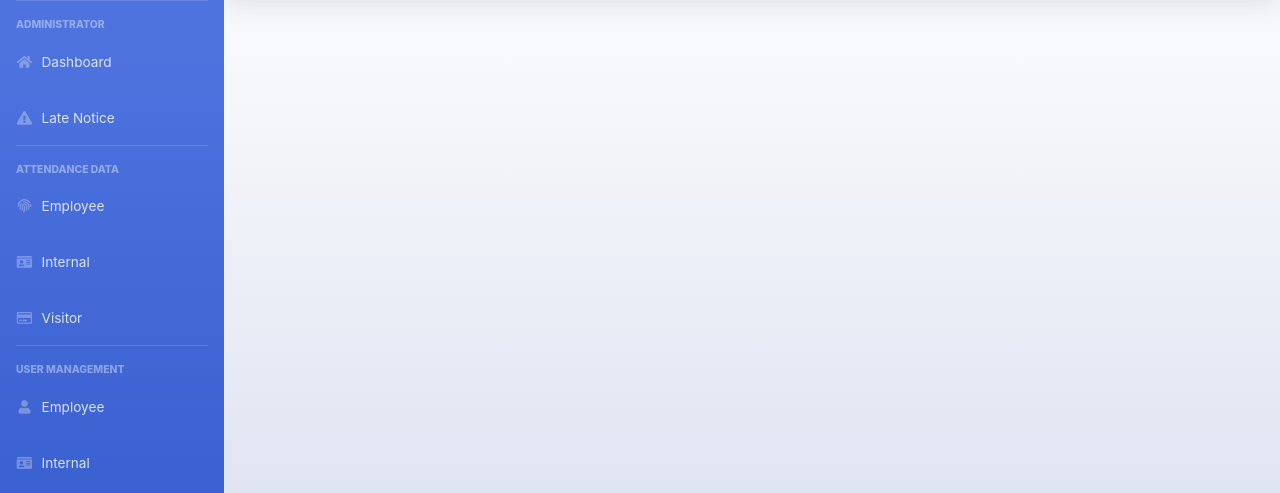
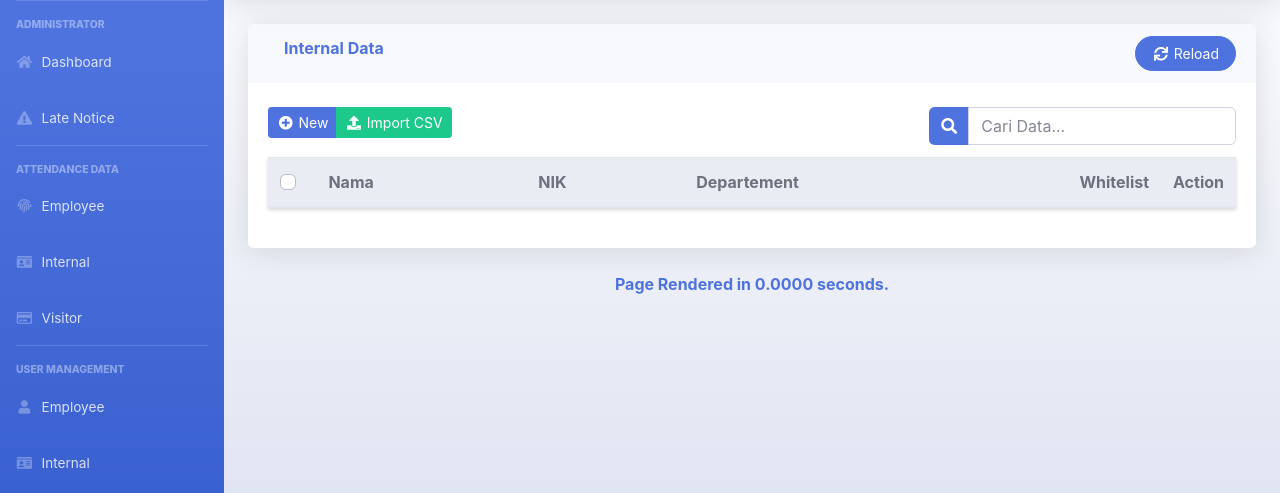
Before and after one commit to fikriomar16/attendance, a CodeIgniter app: page /attendance-system/index.php/managementcontroller/visitor in a window 1280 px wide. Shown: the part 70-563 px from the top of the page. Run offline with CodeIgniter, Linux system fonts and the light colour scheme; the visitor is signed in with stand-in values (Sample User, id 1); lists and menus that the app fills with data are empty; some web fonts are replaced.

Commit message:
Update Layout & DataTable for Management

```diff
--- a/application/config/routes.php
+++ b/application/config/routes.php
@@ -79,6 +79,9 @@ $route = [
 	'management/visitor' => 'ManagementController/visitor',
 	'management/departement' => 'ManagementController/departement',
 	'management/dt_dept' => 'ManagementController/dt_dept',
+	'management/dt_employee' => 'ManagementController/dt_employee',
+	'management/dt_internal' => 'ManagementController/dt_internal',
+	'management/dt_visitor' => 'ManagementController/dt_visitor',
 
 	'schedule' => 'ScheduleController',
 	'schedule/employee' => 'ScheduleController/employee',
@@ -86,10 +89,10 @@ $route = [
 
 	'setup' => 'SetupController',
 	'setup/gate' => 'SetupController/gate',
+	'setup/card' => 'SetupController/card',
+	'setup/duration' => 'SetupController/duration',
+	'setup/menu' => 'SetupController/menu',
 	'setup/dt_gate' => 'SetupController/dt_gate',
-	'setup/card' => 'SetupController/card',
 	'setup/dt_card' => 'SetupController/dt_card',
-	'setup/duration' => 'SetupController/duration',
 	'setup/dt_duration' => 'SetupController/dt_duration',
-	'setup/menu' => 'SetupController/menu',
 ];
--- a/application/controllers/ManagementController.php
+++ b/application/controllers/ManagementController.php
@@ -28,6 +28,42 @@ class ManagementController extends CI_Controller {
 		$this->load->view('management/employee', $data);
 		$this->load->view('components/footer', $data);
 	}
+	public function dt_employee()
+	{
+		$list = $this->management->datatable_employee();
+		$data = [];
+		$no = $_POST['start'];
+		foreach ($list as $emp) {
+			if ($emp->whitelist == 0) {
+				$active = '';
+			} elseif ($emp->whitelist == 1) {
+				$active = 'checked';
+			}
+			$no++;
+			$row = [];
+			$row[] = '<div class="custom-control custom-checkbox mx-auto text-center">
+			<input type="checkbox" id="chk_'.$emp->id.'" class="custom-control-input chk_1"/>
+			<label class="custom-control-label" for="chk_'.$emp->id.'"></label>
+			</div>';
+			$row[] = $emp->nama;
+			$row[] = $emp->pid;
+			$row[] = $emp->name;
+			$row[] = '<div class="custom-control custom-switch">
+			<input type="checkbox" class="custom-control-input" id="wl'.$emp->id.'" '.$active.'>
+			<label class="custom-control-label" for="wl'.$emp->id.'"></label>
+			</div>';
+			$row[] = '<button type="button" class="btn btn-primary btn-sm btn-edit" data-id="'.$emp->id.'" onclick="angular.element(this).scope().edit('.$emp->id.')"><i class="fas fa-fw fa-edit"></i></button>';
+
+			$data[] = $row;
+		}
+		$output = [
+			"draw" => $_POST['draw'],
+			"recordsTotal" => $this->management->count_all_employee(),
+			"recordsFiltered" => $this->management->count_filtered_employee(),
+			"data" => $data,
+		];
+		echo json_encode($output);
+	}
 
 	public function internal()
 	{
@@ -42,6 +78,42 @@ class ManagementController extends CI_Controller {
 		$this->load->view('components/topbar', $data);
 		$this->load->view('management/internal', $data);
 		$this->load->view('components/footer', $data);
+	}
+	public function dt_internal()
+	{
+		$list = $this->management->datatable_internal();
+		$data = [];
+		$no = $_POST['start'];
+		foreach ($list as $int) {
+			if ($int->whitelist == 0) {
+				$active = '';
+			} elseif ($int->whitelist == 1) {
+				$active = 'checked';
+			}
+			$no++;
+			$row = [];
+			$row[] = '<div class="custom-control custom-checkbox mx-auto text-center">
+			<input type="checkbox" id="chk_'.$int->id.'" class="custom-control-input chk_1"/>
+			<label class="custom-control-label" for="chk_'.$int->id.'"></label>
+			</div>';
+			$row[] = $int->nama;
+			$row[] = $int->pid;
+			$row[] = $int->name;
+			$row[] = '<div class="custom-control custom-switch">
+			<input type="checkbox" class="custom-control-input" id="wl'.$int->id.'" '.$active.'>
+			<label class="custom-control-label" for="wl'.$int->id.'"></label>
+			</div>';
+			$row[] = '<button type="button" class="btn btn-primary btn-sm btn-edit" data-id="'.$int->id.'" onclick="angular.element(this).scope().edit('.$int->id.')"><i class="fas fa-fw fa-edit"></i></button>';
+
+			$data[] = $row;
+		}
+		$output = [
+			"draw" => $_POST['draw'],
+			"recordsTotal" => $this->management->count_all_internal(),
+			"recordsFiltered" => $this->management->count_filtered_internal(),
+			"data" => $data,
+		];
+		echo json_encode($output);
 	}
 
 	public function visitor()
@@ -58,6 +130,42 @@ class ManagementController extends CI_Controller {
 		$this->load->view('management/visitor', $data);
 		$this->load->view('components/footer', $data);
 	}
+	public function dt_visitor()
+	{
+		$list = $this->management->datatable_visitor();
+		$data = [];
+		$no = $_POST['start'];
+		foreach ($list as $vis) {
+			if ($vis->whitelist == 0) {
+				$active = '';
+			} elseif ($vis->whitelist == 1) {
+				$active = 'checked';
+			}
+			$no++;
+			$row = [];
+			$row[] = '<div class="custom-control custom-checkbox mx-auto text-center">
+			<input type="checkbox" id="chk_'.$vis->id.'" class="custom-control-input chk_1"/>
+			<label class="custom-control-label" for="chk_'.$vis->id.'"></label>
+			</div>';
+			$row[] = $vis->nama;
+			$row[] = $vis->pid;
+			$row[] = $vis->name;
+			$row[] = '<div class="custom-control custom-switch">
+			<input type="checkbox" class="custom-control-input" id="wl'.$vis->id.'" '.$active.'>
+			<label class="custom-control-label" for="wl'.$vis->id.'"></label>
+			</div>';
+			$row[] = '<button type="button" class="btn btn-primary btn-sm btn-edit" data-id="'.$vis->id.'" onclick="angular.element(this).scope().edit('.$vis->id.')"><i class="fas fa-fw fa-edit"></i></button>';
+
+			$data[] = $row;
+		}
+		$output = [
+			"draw" => $_POST['draw'],
+			"recordsTotal" => $this->management->count_all_visitor(),
+			"recordsFiltered" => $this->management->count_filtered_visitor(),
+			"data" => $data,
+		];
+		echo json_encode($output);
+	}
 
 	public function departement()
 	{
@@ -73,7 +181,6 @@ class ManagementController extends CI_Controller {
 		$this->load->view('management/departement', $data);
 		$this->load->view('components/footer', $data);
 	}
-
 	public function dt_dept()
 	{
 		$list = $this->management->datatable_dept();
--- a/application/models/Management.php
+++ b/application/models/Management.php
@@ -40,7 +40,6 @@ class Management extends CI_Model {
 			$this->db->order_by(key($order), $order[key($order)]);
 		}
 	}
-
 	public function datatable_dept()
 	{
 		$this->_get_datatable_dept();
@@ -48,21 +47,228 @@ class Management extends CI_Model {
 			$this->db->limit($_POST['length'], $_POST['start']);
 		return $this->db->get()->result();
 	}
-
 	public function count_filtered_dept()
 	{
 		$this->_get_datatable_dept();
 		return $this->db->get()->num_rows();
 	}
-
 	public function count_all_dept()
 	{
 		return $this->db->from('sys_departements')->count_all_results();
 	}
-
 	public function get_by_id_dept($id)
 	{
 		return $this->db->get_where('sys_departements',[
+			'id' => $id
+		])->row();
+	}
+
+	public function _get_datatable_employee()
+	{
+		$table = 'sys_users';
+		$join = 'sys_roles';
+		$join2 = 'sys_departements';
+		$role = 'employee';
+		$order = ['pid' => 'asc'];
+		$column_order = [null,'nama','pid',$join2.'.id','whitelist'];
+		$column_search = ['nama','CAST(pid as varchar)',$join2.'.name','CAST(whitelist as varchar)'];;
+		$this->db->from($table)->join($join,$table.'.role_id = '.$join.'.id', 'left')->join($join2,$table.'.departement_id = '.$join2.'.id', 'left')->where($join.'.slug',$role);
+		$i = 0;
+		foreach ($column_search as $item) // loop column
+		{
+			if($_POST['search']['value']) // if datatable send POST for search
+			{
+				if($i===0) // first loop
+				{
+					$this->db->group_start(); // open bracket. query Where with OR clause better with bracket. because maybe can combine with other WHERE with AND.
+					$this->db->like($item, $_POST['search']['value']);
+				}
+				else
+				{
+					$this->db->or_like($item, $_POST['search']['value']);
+				}
+				if(count($column_search) - 1 == $i) //last loop
+				{
+					$this->db->group_end(); //close bracket
+				}
+			}
+			$i++;
+		}
+		if(isset($_POST['order'])) // here order processing
+		{
+			$this->db->order_by($column_order[$_POST['order']['0']['column']], $_POST['order']['0']['dir']);
+		}
+		else if(isset($order))
+		{
+			$this->db->order_by(key($order), $order[key($order)]);
+		}
+	}
+	public function datatable_employee()
+	{
+		$this->_get_datatable_employee();
+		if($_POST['length'] != -1)
+			$this->db->limit($_POST['length'], $_POST['start']);
+		return $this->db->get()->result();
+	}
+	public function count_filtered_employee()
+	{
+		$this->_get_datatable_employee();
+		return $this->db->get()->num_rows();
+	}
+	public function count_all_employee()
+	{
+		$table = 'sys_users';
+		$join = 'sys_roles';
+		$role = 'employee';
+		return $this->db->from($table)->join($join,$table.'.role_id = '.$join.'.id', 'left')->where($join.'.slug',$role)->count_all_results();
+	}
+	public function get_by_id_employee($id)
+	{
+		$table = 'sys_users';
+		$join = 'sys_roles';
+		$role = 'employee';
+		return $this->db->from($table)->join($join,$table.'.role_id = '.$join.'.id', 'left')->where([
+			$join.'.slug' => $role,
+			'id' => $id
+		])->row();
+	}
+
+	public function _get_datatable_internal()
+	{
+		$table = 'sys_users';
+		$join = 'sys_roles';
+		$join2 = 'sys_departements';
+		$role = 'internal';
+		$order = ['pid' => 'asc'];
+		$column_order = [null,'nama','pid',$join2.'.id','whitelist'];
+		$column_search = ['nama','CAST(pid as varchar)',$join2.'.name','CAST(whitelist as varchar)'];;
+		$this->db->from($table)->join($join,$table.'.role_id = '.$join.'.id', 'left')->join($join2,$table.'.departement_id = '.$join2.'.id', 'left')->where($join.'.slug',$role);
+		$i = 0;
+		foreach ($column_search as $item) // loop column
+		{
+			if($_POST['search']['value']) // if datatable send POST for search
+			{
+				if($i===0) // first loop
+				{
+					$this->db->group_start(); // open bracket. query Where with OR clause better with bracket. because maybe can combine with other WHERE with AND.
+					$this->db->like($item, $_POST['search']['value']);
+				}
+				else
+				{
+					$this->db->or_like($item, $_POST['search']['value']);
+				}
+				if(count($column_search) - 1 == $i) //last loop
+				{
+					$this->db->group_end(); //close bracket
+				}
+			}
+			$i++;
+		}
+		if(isset($_POST['order'])) // here order processing
+		{
+			$this->db->order_by($column_order[$_POST['order']['0']['column']], $_POST['order']['0']['dir']);
+		}
+		else if(isset($order))
+		{
+			$this->db->order_by(key($order), $order[key($order)]);
+		}
+	}
+	public function datatable_internal()
+	{
+		$this->_get_datatable_internal();
+		if($_POST['length'] != -1)
+			$this->db->limit($_POST['length'], $_POST['start']);
+		return $this->db->get()->result();
+	}
+	public function count_filtered_internal()
+	{
+		$this->_get_datatable_internal();
+		return $this->db->get()->num_rows();
+	}
+	public function count_all_internal()
+	{
+		$table = 'sys_users';
+		$join = 'sys_roles';
+		$role = 'internal';
+		return $this->db->from($table)->join($join,$table.'.role_id = '.$join.'.id', 'left')->where($join.'.slug',$role)->count_all_results();
+	}
+	public function get_by_id_internal($id)
+	{
+		$table = 'sys_users';
+		$join = 'sys_roles';
+		$role = 'internal';
+		return $this->db->from($table)->join($join,$table.'.role_id = '.$join.'.id', 'left')->where([
+			$join.'.slug' => $role,
+			'id' => $id
+		])->row();
+	}
+
+	public function _get_datatable_visitor()
+	{
+		$table = 'sys_users';
+		$join = 'sys_roles';
+		$join2 = 'sys_departements';
+		$role = 'visitor';
+		$order = ['pid' => 'asc'];
+		$column_order = [null,'nama','pid',$join2.'.id','whitelist'];
+		$column_search = ['nama','CAST(pid as varchar)',$join2.'.name','CAST(whitelist as varchar)'];;
+		$this->db->from($table)->join($join,$table.'.role_id = '.$join.'.id', 'left')->join($join2,$table.'.departement_id = '.$join2.'.id', 'left')->where($join.'.slug',$role);
+		$i = 0;
+		foreach ($column_search as $item) // loop column
+		{
+			if($_POST['search']['value']) // if datatable send POST for search
+			{
+				if($i===0) // first loop
+				{
+					$this->db->group_start(); // open bracket. query Where with OR clause better with bracket. because maybe can combine with other WHERE with AND.
+					$this->db->like($item, $_POST['search']['value']);
+				}
+				else
+				{
+					$this->db->or_like($item, $_POST['search']['value']);
+				}
+				if(count($column_search) - 1 == $i) //last loop
+				{
+					$this->db->group_end(); //close bracket
+				}
+			}
+			$i++;
+		}
+		if(isset($_POST['order'])) // here order processing
+		{
+			$this->db->order_by($column_order[$_POST['order']['0']['column']], $_POST['order']['0']['dir']);
+		}
+		else if(isset($order))
+		{
+			$this->db->order_by(key($order), $order[key($order)]);
+		}
+	}
+	public function datatable_visitor()
+	{
+		$this->_get_datatable_visitor();
+		if($_POST['length'] != -1)
+			$this->db->limit($_POST['length'], $_POST['start']);
+		return $this->db->get()->result();
+	}
+	public function count_filtered_visitor()
+	{
+		$this->_get_datatable_visitor();
+		return $this->db->get()->num_rows();
+	}
+	public function count_all_visitor()
+	{
+		$table = 'sys_users';
+		$join = 'sys_roles';
+		$role = 'visitor';
+		return $this->db->from($table)->join($join,$table.'.role_id = '.$join.'.id', 'left')->where($join.'.slug',$role)->count_all_results();
+	}
+	public function get_by_id_visitor($id)
+	{
+		$table = 'sys_users';
+		$join = 'sys_roles';
+		$role = 'visitor';
+		return $this->db->from($table)->join($join,$table.'.role_id = '.$join.'.id', 'left')->where([
+			$join.'.slug' => $role,
 			'id' => $id
 		])->row();
 	}
--- a/application/views/components/footer.php
+++ b/application/views/components/footer.php
@@ -1,3 +1,4 @@
+				<?= (ENVIRONMENT === 'development') ?  '<div class="text-center text-primary font-weight-bold">Page Rendered in {elapsed_time} seconds.</div>' : '' ?>
 			</div>
 		</div>
 	</div>
@@ -18,6 +19,15 @@
 	<?php endif ?>
 	<?php if ($p=='late'): ?>
 		<script src="<?= base_url('assets/js/late.js') ?>"></script>
+	<?php endif ?>
+	<?php if ($p=='management/employee'): ?>
+		<script src="<?= base_url('assets/js/management/employee.js') ?>"></script>
+	<?php endif ?>
+	<?php if ($p=='management/internal'): ?>
+		<script src="<?= base_url('assets/js/management/internal.js') ?>"></script>
+	<?php endif ?>
+	<?php if ($p=='management/visitor'): ?>
+		<script src="<?= base_url('assets/js/management/visitor.js') ?>"></script>
 	<?php endif ?>
 	<?php if ($p=='management/departement'): ?>
 		<script src="<?= base_url('assets/js/management/departement.js') ?>"></script>
--- a/application/views/management/visitor.php
+++ b/application/views/management/visitor.php
@@ -0,0 +1,64 @@
+<div class="container-fluid" ng-app="visMan" ng-controller="visMan">
+	<div class="row justify-content-center">
+		<div class="col">
+			<div class="card border-0 shadow mb-4 rounded">
+				<div class="card-header border-0">
+					<div class="row justify-content-between">
+						<div class="col-auto">
+							<span class="text-primary font-weight-bold px-3">Internal Data</span>
+						</div>
+						<div class="col-auto">
+							<button class="btn btn-primary btn-rounded btn-sm" type="button" ng-click="reloadTable()">
+								<i class="fas fa-fw fa-sync"></i> Reload
+							</button>
+						</div>
+					</div>
+				</div>
+				<div class="card-body p-3">
+					<div class="row justify-content-between my-1 px-1">
+						<div class="col-auto my-1">
+							<div class="btn-group btn-group-sm" role="group">
+								<button type="button" class="btn btn-primary"><i class="fas fa-fw fa-plus-circle"></i> New</button>
+								<button type="button" class="btn btn-success"><i class="fas fa-fw fa-upload"></i> Import CSV</button>
+							</div>
+						</div>
+						<div class="col-xl-4 col-md-6 my-1">
+							<div class="input-group">
+								<div class="input-group-prepend">
+									<div class="input-group-text bg-primary border-0">
+										<i class="fas fa-search text-white"></i>
+									</div>
+								</div>
+								<input type="text" class="form-control" id="searchInTable" placeholder="Cari Data..." ng-keyup="search()" ng-model="searchInTable">
+							</div>
+						</div>
+					</div>
+					<div class="row justify-content-center my-2">
+						<div class="col">
+							<div class="table-responsive px-1">
+								<table width="100%" class="table table-striped table-hover align-middle shadow-sm" id="dataTable" data-source="<?= base_url('management/dt_visitor') ?>">
+									<thead class="thead-light">
+										<tr>
+											<th width="5%" class="text-center">
+												<div class="custom-control custom-checkbox">
+													<input type="checkbox" id="chk_boxes" class="custom-control-input">
+													<label class="custom-control-label" for="chk_boxes"></label>
+												</div>
+											</th>
+											<th>Nama</th>
+											<th>NIK</th>
+											<th>Departement</th>
+											<th width="5%">Whitelist</th>
+											<th width="7.5%">Action</th>
+										</tr>
+									</thead>
+									<tbody></tbody>
+								</table>
+							</div>
+						</div>
+					</div>
+				</div>
+			</div>
+		</div>
+	</div>
+</div>
--- a/assets/css/app.css
+++ b/assets/css/app.css
@@ -18,3 +18,7 @@ html {
 table {
 	width: 100% !important;
 }
+
+.card, .custom-switch{
+	transition: 1s ease;
+}
```
Also changed, not shown: application/views/management/employee.php (+17 -8 lines), application/views/management/internal.php (+17 -8 lines), assets/js/management/employee.js (+30 -0 lines), assets/js/management/internal.js (+30 -0 lines), assets/js/management/visitor.js (+30 -0 lines).
